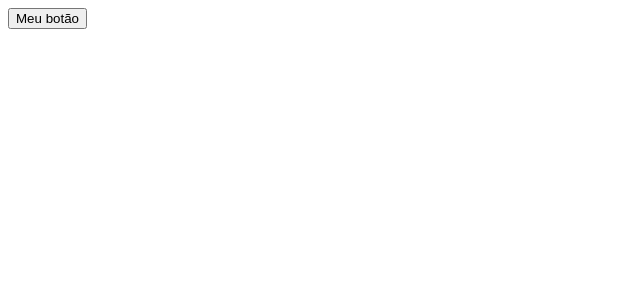
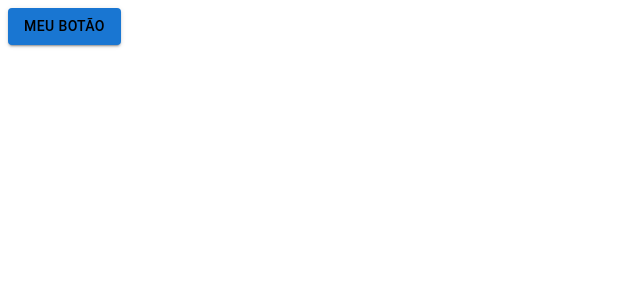
Before and after one commit to cleitonper/lib, a Next.js app: page / in a window 1280 px wide. Shown: the top 300 px of the page, without its empty margins (0-640 px from the left). Built offline with nearby package versions, Linux system fonts and the light colour scheme.

Commit message:
feat(button): usa componente de botão do material ui

```diff
--- a/src/common/components/Button/Button.component.tsx
+++ b/src/common/components/Button/Button.component.tsx
@@ -1,5 +1,7 @@
 import type { FunctionComponent, PropsWithChildren } from 'react';
 import type { ButtonProps } from './Button.interface';
+
+import { Button as MuiButton } from '@mui/material';
 
 
 export const Button: FunctionComponent<PropsWithChildren<ButtonProps>> = ({
@@ -7,8 +9,8 @@ export const Button: FunctionComponent<PropsWithChildren<ButtonProps>> = ({
   color = '#000000',
 }) => {
   return (
-    <button style={{ color }}>
+    <MuiButton sx={{ color }} variant="contained">
       {children}
-    </button>
+    </MuiButton>
   )
 };
```
